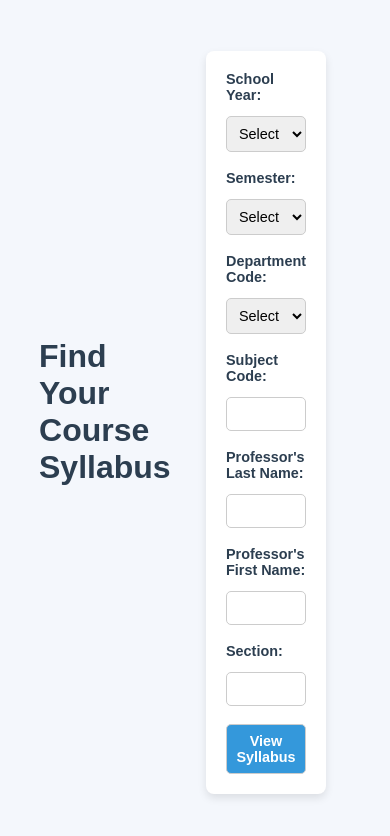
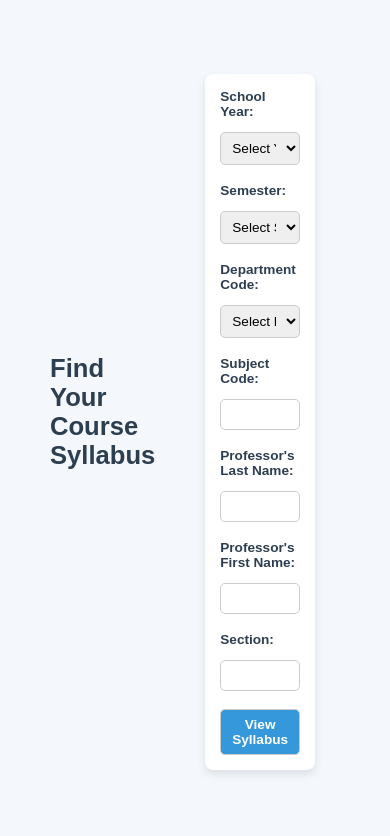
Before and after one commit to clarkkentmateo/syllabusviewer, a plain HTML site: page index.html in a window 390 px wide. Drawn offline with Linux system fonts and the light colour scheme.

Commit message:
Update syllabusviewerstyle.css

```diff
--- a/syllabusviewerstyle.css
+++ b/syllabusviewerstyle.css
@@ -35,7 +35,7 @@ form {
     margin-top: 20px;
     margin-bottom: 20px;
     max-width: 500px;
-    margin-right:75px;
+    margin-right: 75px;
 }
 
 label {
@@ -85,15 +85,52 @@ select, input[type="text"] {
 }
 
 /* Responsiveness */
-@media (max-width: 600px) {
+@media (max-width: 1200px) { /* Laptop */
     h1 {
-        font-size: 2rem;
-        width: 30%;
+        font-size: 2.2rem;
     }
 
     form {
-        padding: 20px;
-        width: 70%;
+        width: 80%;
+    }
+
+    label {
+        font-size: 1rem;
+    }
+
+    input, select, button {
+        font-size: 1rem;
+        padding: 9px;
+    }
+}
+
+@media (max-width: 992px) { /* Tablet */
+    h1 {
+        font-size: 2rem;
+    }
+
+    form {
+        width: 90%;
+    }
+
+    label {
+        font-size: 0.95rem;
+    }
+
+    input, select, button {
+        font-size: 0.95rem;
+        padding: 9px;
+    }
+}
+
+@media (max-width: 768px) { /* Smaller tablets or large phones */
+    h1 {
+        font-size: 1.8rem;
+    }
+
+    form {
+        padding: 18px;
+        width: 95%;
     }
 
     label {
@@ -105,3 +142,45 @@ select, input[type="text"] {
         padding: 8px;
     }
 }
+
+@media (max-width: 600px) { /* Mobile */
+    h1 {
+        font-size: 1.6rem;
+        width: 90%;
+    }
+
+    form {
+        padding: 15px;
+        width: 100%;
+    }
+
+    label {
+        font-size: 0.85rem;
+    }
+
+    input, select, button {
+        font-size: 0.85rem;
+        padding: 7px;
+    }
+}
+
+@media (max-width: 375px) { /* Very small devices (e.g., small phones) */
+    h1 {
+        font-size: 1.4rem;
+        width: 100%;
+    }
+
+    form {
+        padding: 12px;
+        width: 100%;
+    }
+
+    label {
+        font-size: 0.8rem;
+    }
+
+    input, select, button {
+        font-size: 0.8rem;
+        padding: 6px;
+    }
+}
```
